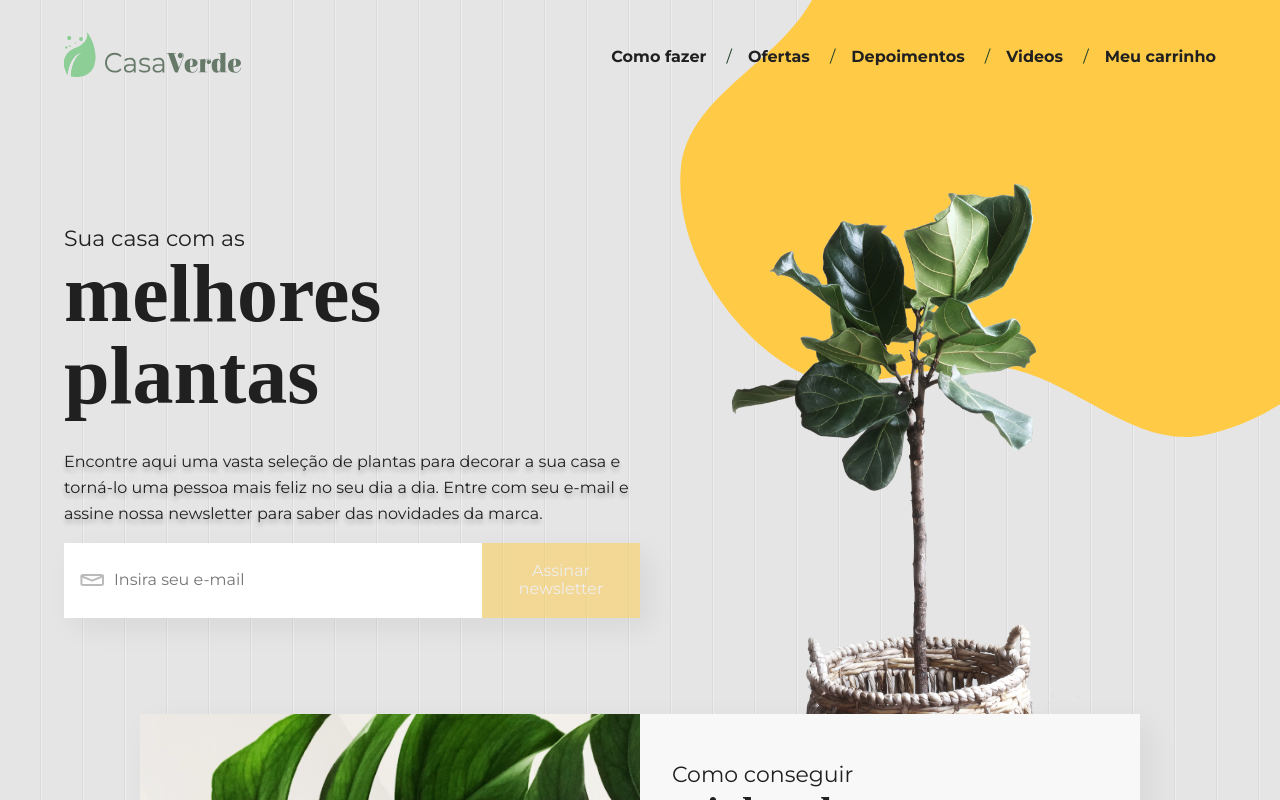
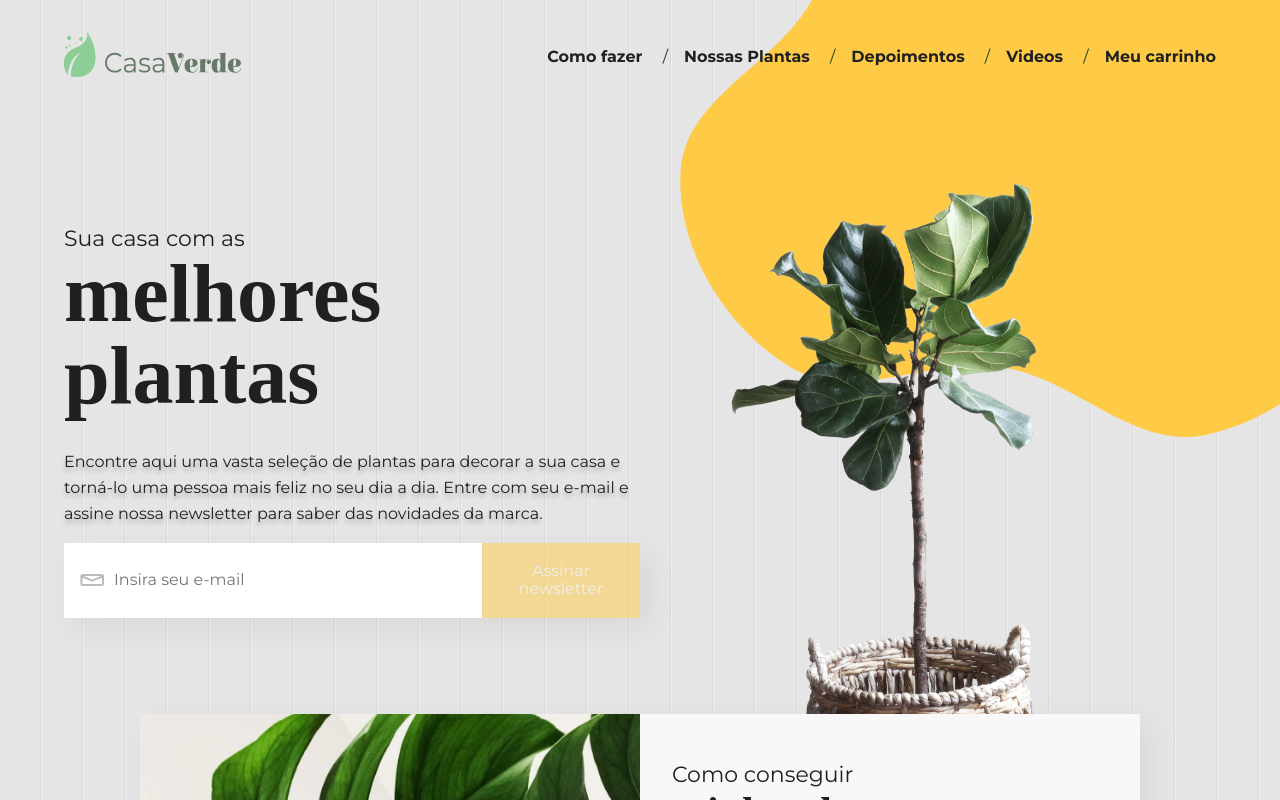
Before and after one commit to Arydiane/projeto-casa-verde, a React (Vite) app: page / in a window 1280 px wide. Shown: the top 800 px of the page. Built offline with nearby package versions, Linux system fonts and the light colour scheme; no server answers; a web font is replaced by a local one.

Commit message:
atualiza componente header
ofertas passa para nossas plantas e atualiza os links para as seções com os ids

```diff
--- a/src/components/Header/index.jsx
+++ b/src/components/Header/index.jsx
@@ -3,19 +3,19 @@ import logo from '../../assets/logo.svg'
 
 const routes = [{
     label: "Como fazer",
-    to: '/'
+    to: '#como-fazer'
 },{
-    label: "Ofertas",
-    to: '/'
+    label: "Nossas Plantas",
+    to: '#plantas'
 },{
     label: "Depoimentos",
-    to: '/'
+    to: '#'
 },{
     label: "Videos",
-    to: '/'
+    to: '#'
 },{
     label: "Meu carrinho",
-    to: '/'
+    to: '#'
 }];
 
 export default function Header() {
```
